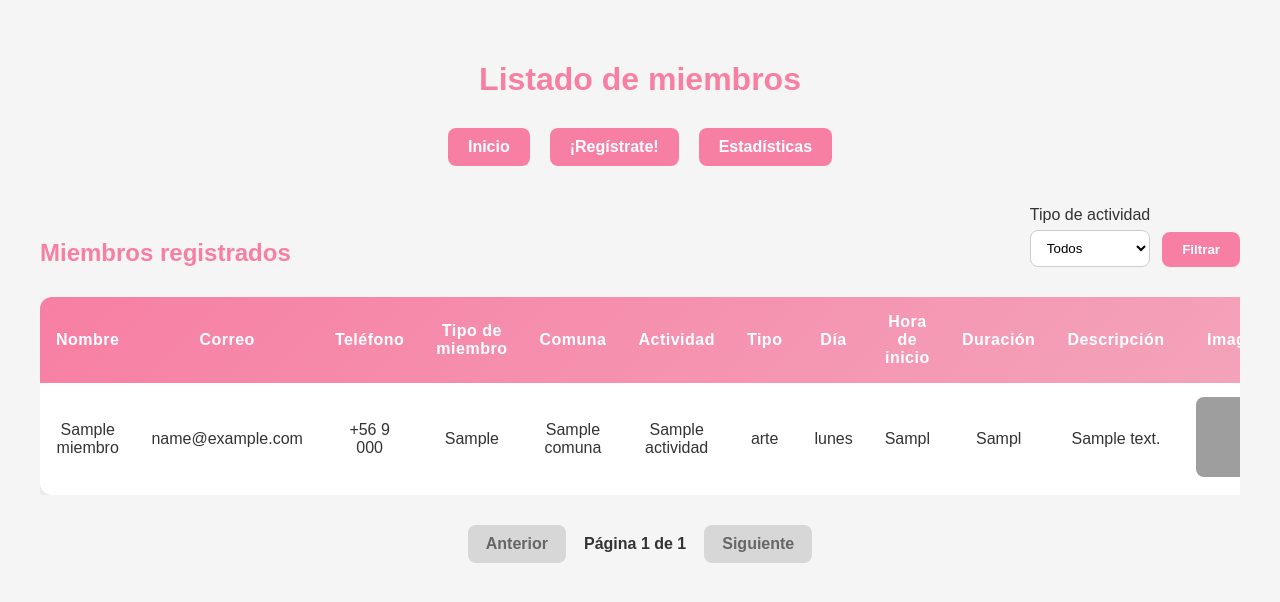
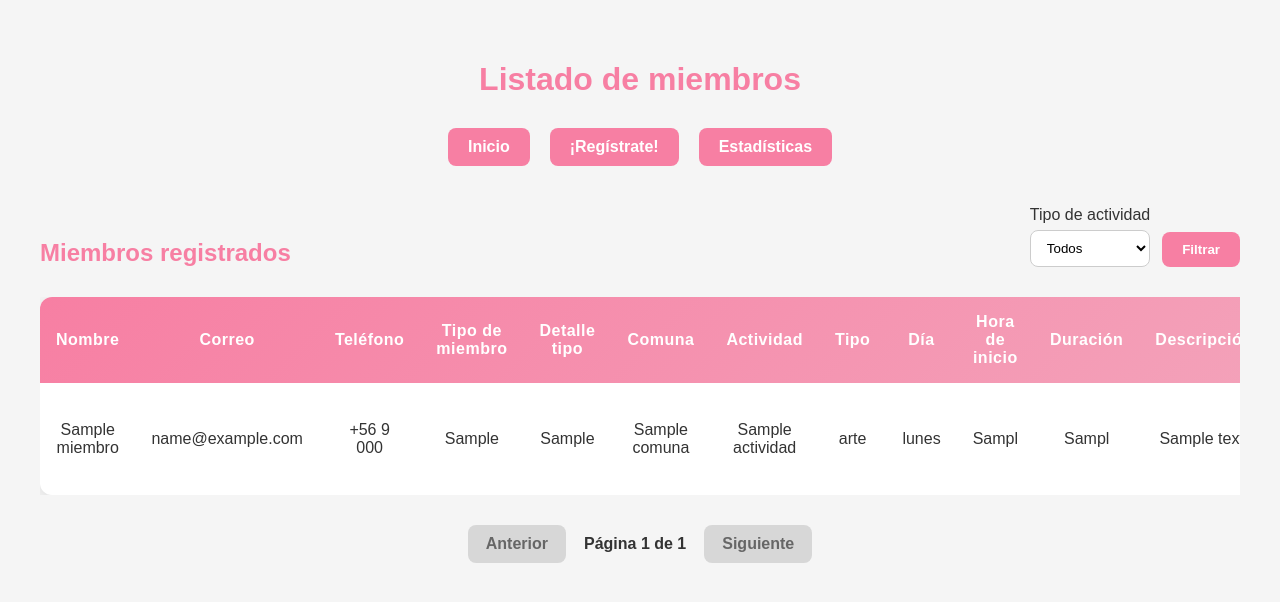
Before and after one commit to Kaishu1/desarrollo_web_camila_paredes, a Flask app: page /listado-miembros in a window 1280 px wide. Shown: the top 602 px of the page. Run offline with Flask 3, Linux system fonts and the light colour scheme; tables that the repository leaves empty hold one stand-in row (values such as "Sample post"); parts of the project's set-up code (start-up, migrations or seed data) failed here and were passed over; grey boxes are pictures that could not be loaded.

Commit message:
feat: se agrega detalles según tipo de miembro para el form

```diff
--- a/app.py
+++ b/app.py
@@ -226,10 +226,13 @@ def registroMiembros():
         email = request.form.get("correo")
         telefono = request.form.get("telefono")
         tipo_miembro = request.form.get("tipo_miembro")
+        detalle_tipo_miembro = request.form.get("detalle_tipo_miembro", "").strip()
         comuna_id = request.form.get("comuna")
 
         if tipo_miembro not in TIPOS_MIEMBRO:
             return "Tipo de miembro inválido", 400
+        if not detalle_tipo_miembro:
+            return "Detalle de tipo de miembro inválido", 400
 
         nombre_actividad = request.form.get("nombreActividad")
         tipo_actividad = request.form.get("tipoActividad")
@@ -256,6 +259,7 @@ def registroMiembros():
             email=email,
             telefono=telefono,
             tipo_miembro=tipo_miembro,
+            detalle_tipo_miembro=detalle_tipo_miembro,
             comuna_id=comuna_id,
             nombre_actividad=nombre_actividad,
             tipo_actividad=tipo_actividad,
--- a/database/db.py
+++ b/database/db.py
@@ -27,6 +27,7 @@ class Miembro(db.Model):
     email = db.Column(db.String(80), nullable=False)
     telefono = db.Column(db.String(15), nullable=False)
     tipo_miembro = db.Column(db.String(30), nullable=False)
+    detalle_tipo_miembro = db.Column(db.String(100), nullable=False)
     fecha_registro = db.Column(db.DateTime, nullable=False)
     comuna_id = db.Column("comuna_id", db.Integer, nullable=False)
 
@@ -58,6 +59,7 @@ def crear_registro_completo(
     email,
     telefono,
     tipo_miembro,
+    detalle_tipo_miembro,
     comuna_id,
     nombre_actividad,
     tipo_actividad,
@@ -73,6 +75,7 @@ def crear_registro_completo(
         email=email,
         telefono=telefono,
         tipo_miembro=tipo_miembro,
+        detalle_tipo_miembro=detalle_tipo_miembro,
         fecha_registro=datetime.now(),
         comuna_id=comuna_id
     )
--- a/database/tarea2.sql
+++ b/database/tarea2.sql
@@ -55,6 +55,7 @@ CREATE TABLE IF NOT EXISTS `tarea2`.`miembro` (
   `email` VARCHAR(80) NOT NULL,
   `telefono` VARCHAR(15) NOT NULL,
   `tipo_miembro` VARCHAR(30) NOT NULL,
+  `detalle_tipo_miembro` VARCHAR(100) NOT NULL,
   `fecha_registro` DATETIME NOT NULL,
   `comuna_id` INT NOT NULL,
   PRIMARY KEY (`id`),
--- a/static/css/index.css
+++ b/static/css/index.css
@@ -97,7 +97,7 @@ table {
 }
 
 .tabla-registros {
-  min-width: 1250px;
+  min-width: 1350px;
 }
 
 .foto-registro {
--- a/templates/detalle-miembro.html
+++ b/templates/detalle-miembro.html
@@ -31,6 +31,10 @@
                 <tr>
                     <th>Tipo de miembro</th>
                     <td>{{ miembro.tipo_miembro }}</td>
+                </tr>
+                <tr>
+                    <th>Detalle tipo</th>
+                    <td>{{ miembro.detalle_tipo_miembro }}</td>
                 </tr>
                 <tr>
                     <th>Comuna</th>
--- a/templates/index.html
+++ b/templates/index.html
@@ -38,6 +38,7 @@
                 <th>Correo</th>
                 <th>Teléfono</th>
                 <th>Tipo de miembro</th>
+                <th>Detalle tipo</th>
                 <th>Fecha de registro</th>
             </tr>
         </thead>
@@ -49,6 +50,7 @@
                 <td>{{ miembro.email }}</td>
                 <td>+56 9 {{ miembro.telefono }}</td>
                 <td>{{ miembro.tipo_miembro }}</td>
+                <td>{{ miembro.detalle_tipo_miembro }}</td>
                 <td>
                     {% if miembro.fecha_registro %}
                         {{ miembro.fecha_registro.strftime("%d-%m-%Y %H:%M") }}
--- a/templates/listado-miembros.html
+++ b/templates/listado-miembros.html
@@ -45,6 +45,7 @@
                     <th>Correo</th>
                     <th>Teléfono</th>
                     <th>Tipo de miembro</th>
+                    <th>Detalle tipo</th>
                     <th>Comuna</th>
                     <th>Actividad</th>
                     <th>Tipo</th>
@@ -64,6 +65,7 @@
                     <td>{{ miembro.email }}</td>
                     <td>+56 9 {{ miembro.telefono }}</td>
                     <td>{{ miembro.tipo_miembro }}</td>
+                    <td>{{ miembro.detalle_tipo_miembro }}</td>
                     <td>
                         {% if comuna %}
                             {{ comuna.nombre }}
--- a/templates/registro-miembros.html
+++ b/templates/registro-miembros.html
@@ -56,6 +56,12 @@
                     <option value="Académico(a)">Académico(a)</option>
                 </select>
                 <span class="error" id="errorTipoMiembro">Debe seleccionar un tipo de miembro</span>
+            </div>
+
+            <div id="contenedor_detalle_tipo_miembro" hidden>
+                <label id="label_detalle_tipo_miembro" for="detalle_tipo_miembro">Detalle</label>
+                <input type="text" id="detalle_tipo_miembro" name="detalle_tipo_miembro">
+                <span class="error" id="errorDetalleTipoMiembro">Debe completar este campo</span>
             </div>
 
             <br>
```
Also changed, not shown: static/js/validador-form-registro.js (+43 -0 lines).
